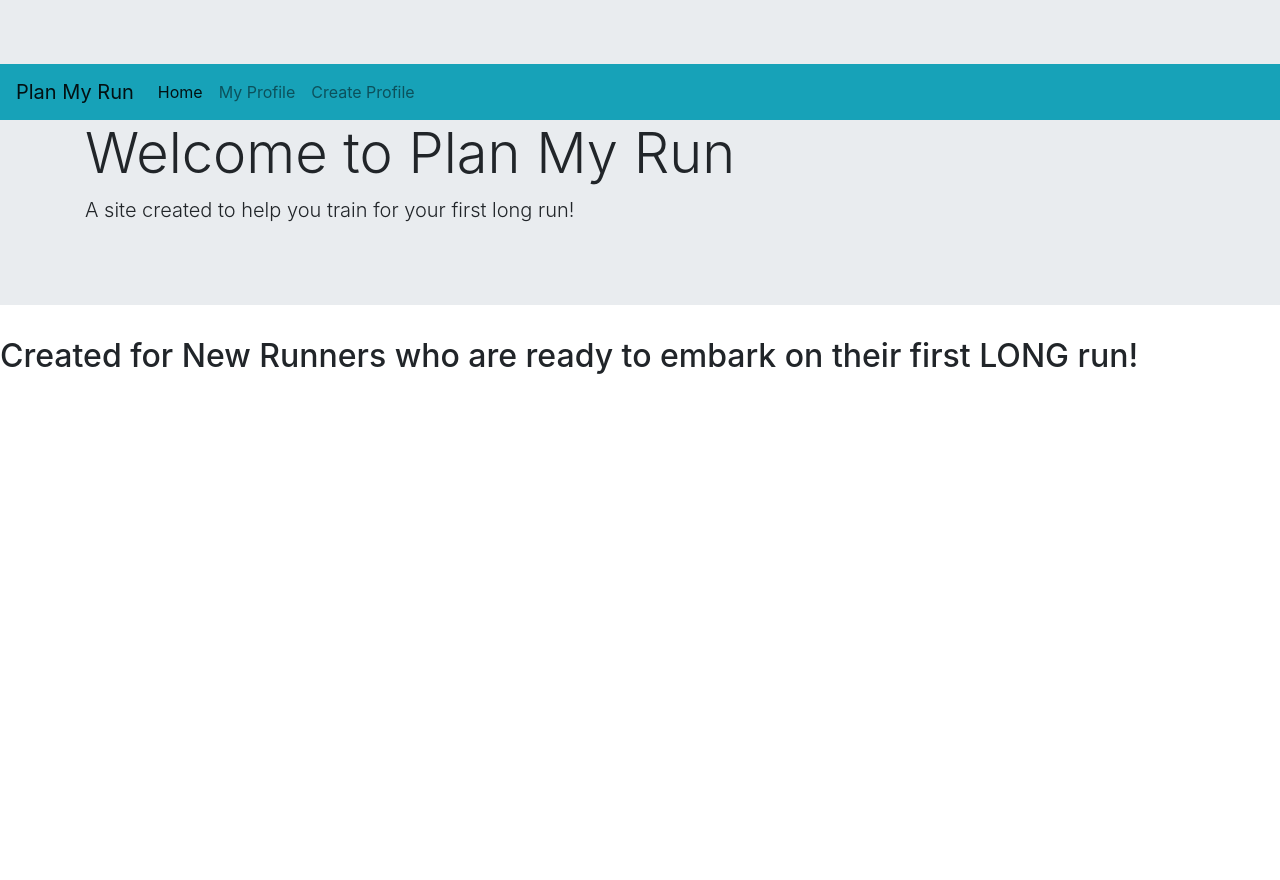
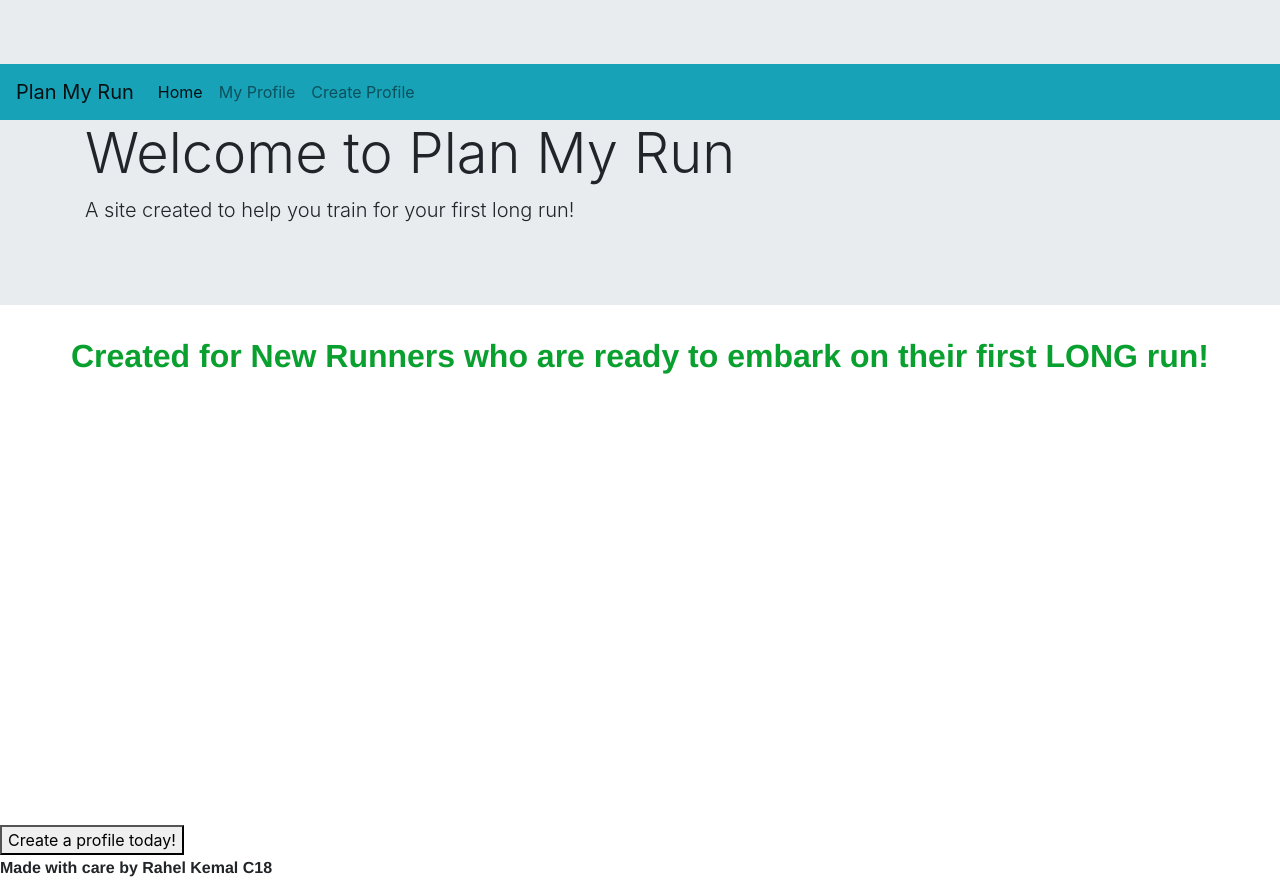
Before and after one commit to rahelskemal/pmr-fe, a React (Create React App) app: page / in a window 1280 px wide. Before the commit the page ends 800 px from the top, so only its background shows below. Built offline with nearby package versions, Linux system fonts and the light colour scheme; no server answers.

Commit message:
css changes to homepage

```diff
--- a/src/components/Login.js
+++ b/src/components/Login.js
@@ -40,6 +40,7 @@ const Login = (props) => {
     return (
         <div>
             <NavBar />
+            <div className="container">
             <form onSubmit={handleSubmit}>
                 <div className="form-group">
                     <label htmlFor="email">Email</label>
@@ -54,6 +55,7 @@ const Login = (props) => {
             <button onClick={() => navigate('/register')}>
             Don't have an account? Register here.
             </button>
+            </div>
         </div>
 
     )
--- a/src/pages/Dashboard.css
+++ b/src/pages/Dashboard.css
@@ -0,0 +1,28 @@
+
+
+.headtext {
+    color: rgb(10, 160, 47);
+    text-align: center;
+    font-family: Helvetica;
+    min-height: 60vh;
+    display: flex;
+    flex-direction: column;
+    font-weight: bold;
+}
+
+.footer {
+    margin-top: auto;
+}
+
+.foottext {
+    font-weight: bold;
+    font-family: Helvetica;
+}
+
+.button {
+    text-align: center;
+    border: 7px solid red;
+    width: 300px;
+    height: 200px;
+    padding-top: 100px;
+}
--- a/src/pages/Dashboard.js
+++ b/src/pages/Dashboard.js
@@ -2,7 +2,8 @@
 //layout is rendered here + userform + userprofile
 
 import NavBar from "../components/NavBar";
-// import './Dashboard.css'
+import './Dashboard.css';
+
 
 
 const Dashboard = () => {
@@ -19,7 +20,16 @@ const Dashboard = () => {
         </div>
         <div>
             <h2 className ="headtext"> Created for New Runners who are ready to embark on their first LONG run!</h2>
+            <div classname = "button">
+                <button className="mainpagebutton"> Create a profile today!
+            </button>
         </div>
+        </div>
+
+        <footer>
+            <span className="foottext"> Made with care by Rahel Kemal C18 </span>
+        </footer>
+
         </secion>
     )
 }
```
